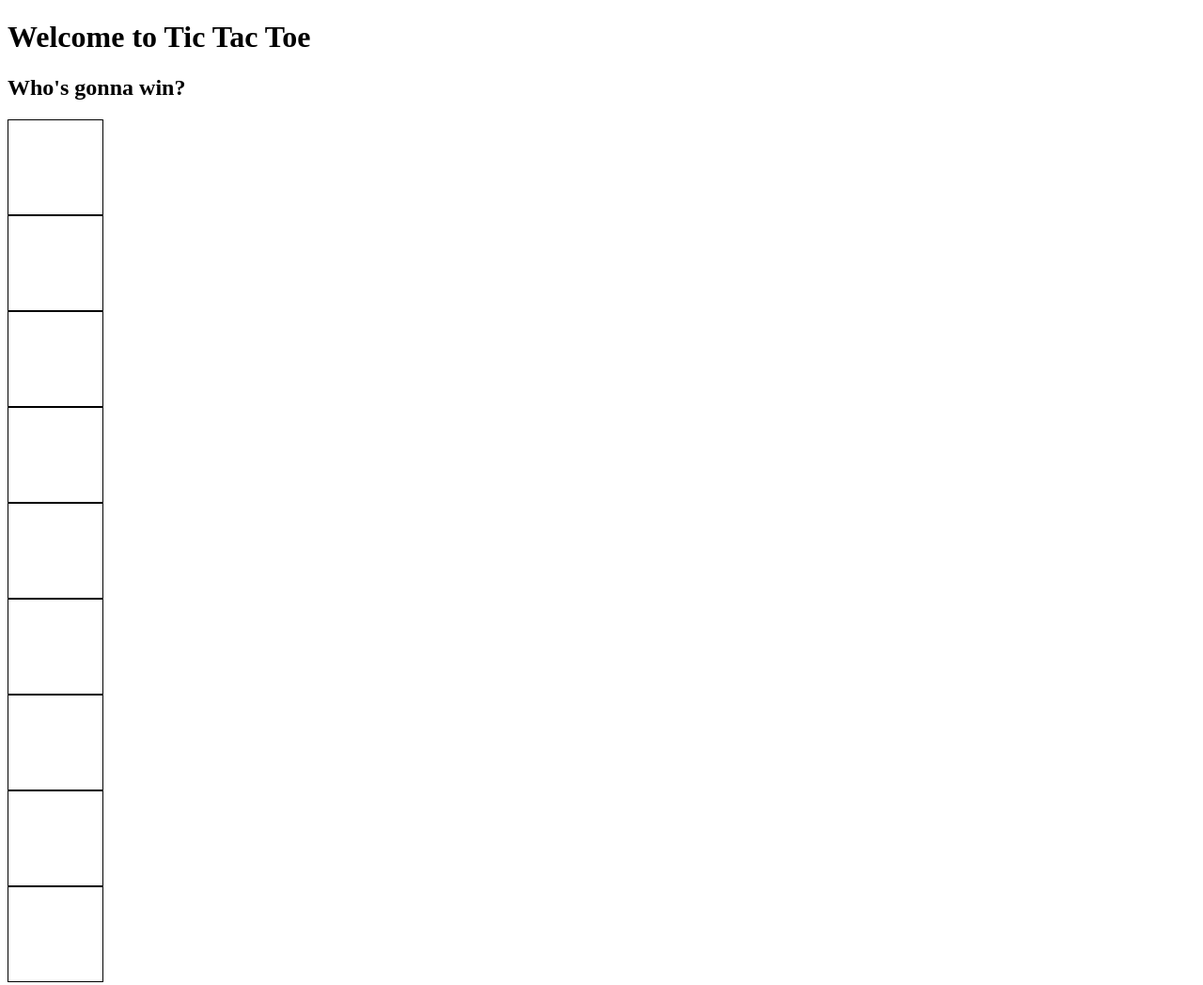
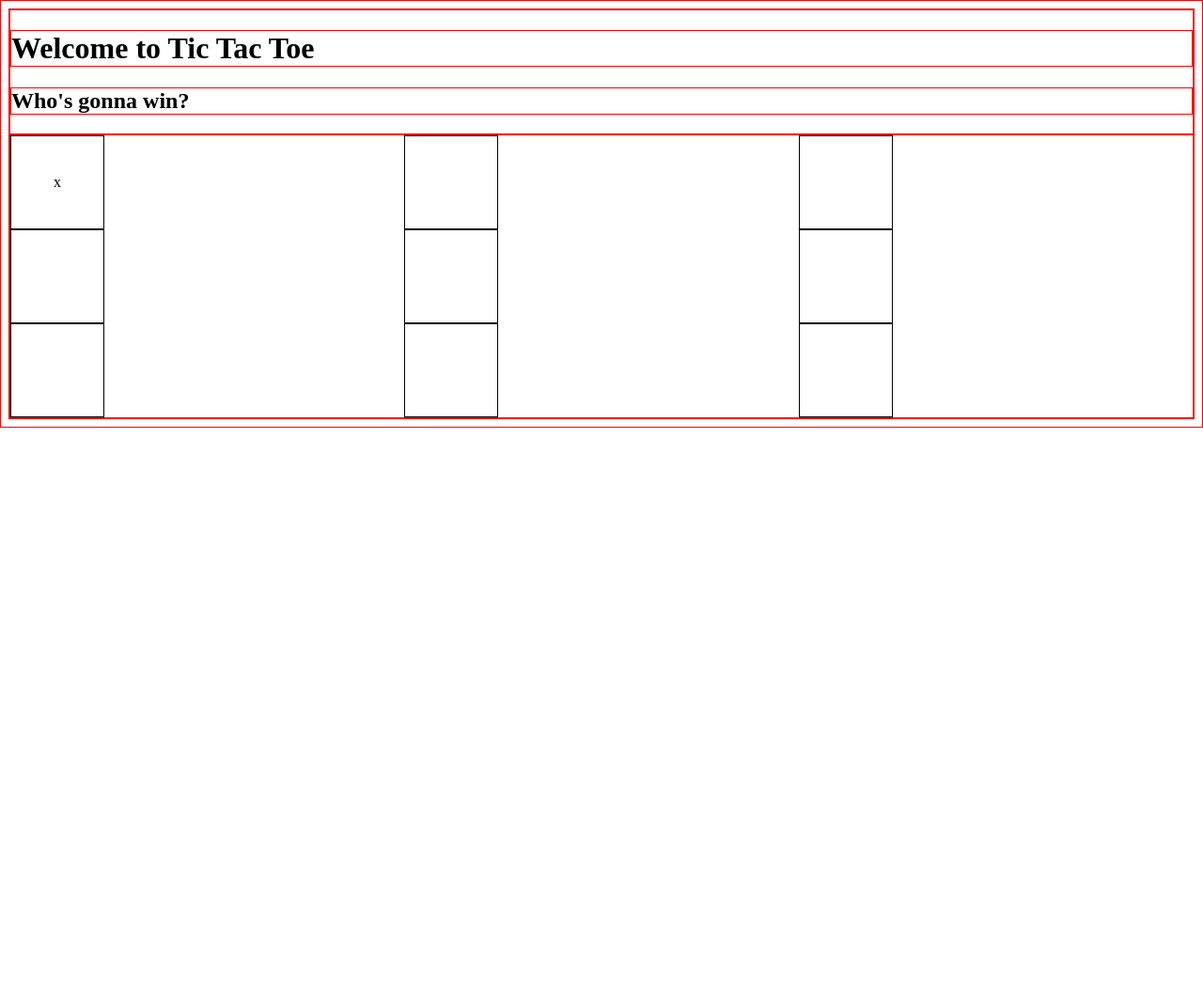
Before and after one commit to yablony/tic_tac_toe, a plain HTML site: page index.html in a window 1280 px wide. Shown: the whole page at 94% size. After the commit the page ends 800 px from the top, so only its background shows below. Drawn offline with Linux system fonts and the light colour scheme.

Commit message:
Made the 3x3 gtid

```diff
--- a/index.html
+++ b/index.html
@@ -14,7 +14,7 @@
     </header>
 
     <section>
-        <div id="square1"></div>
+        <div id="square1">x</div>
         <div id="square2"></div>
         <div id="square3"></div>
         <div id="square4"></div>
--- a/style.css
+++ b/style.css
@@ -1,18 +1,22 @@
 * {
-
+    box-sizing: border-box;
+    border: 1px solid red;
 }
 
 div {
+    box-sizing: border-box;
     border: 1px solid black;
     width: 100px;
     height: 100px;
-    /* display: flex;
-    justify-content: center; */
+    display: flex;
+    justify-content: center;
+    align-items: center;
 }
 
 section {
     display: grid;
-    grid-column: 1 / 3;
-    grid-row: 1 / 3;
-
+    grid-template-columns: 1fr 1fr 1fr;
+    grid-column-gap: 0px;
+    align-items: center;
+    text-align: center;
 }
```
